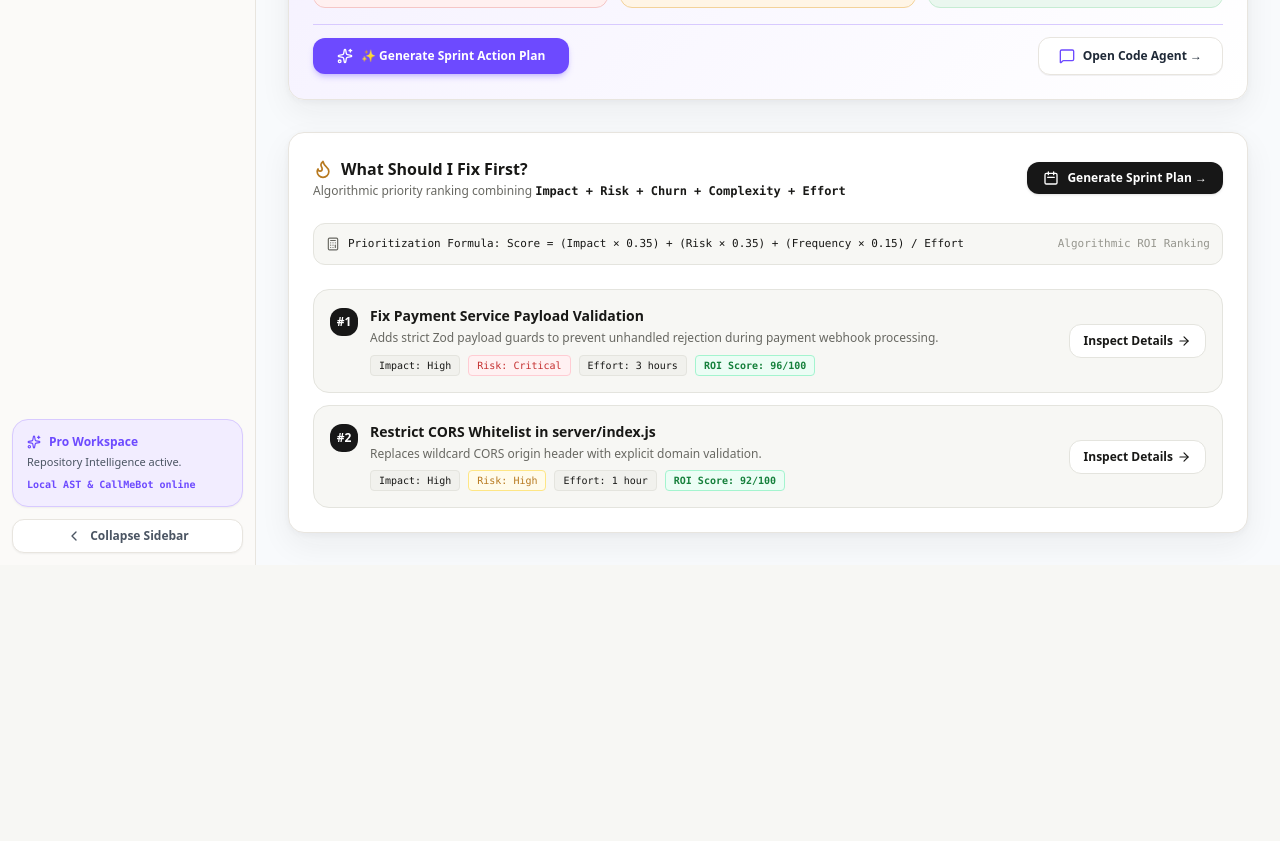
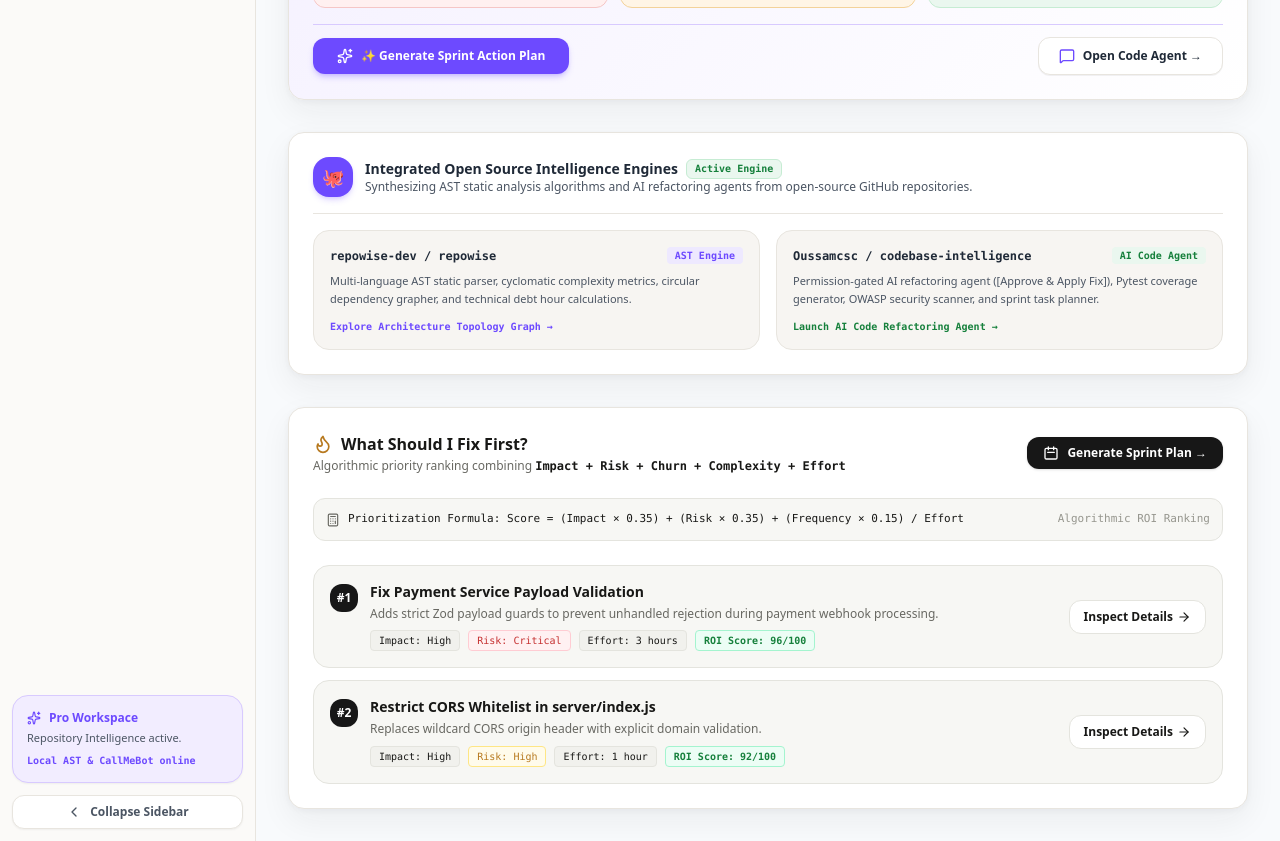
Before and after one commit to Abhilanshu/Repo-Mind-Ai, a React (Vite) app: page / in a window 1280 px wide. Shown: the part 820-1661 px from the top of the page. Before the commit the page ends 1385 px from the top, so only its background shows below. Built offline with nearby package versions, Linux system fonts and the light colour scheme.

Commit message:
feat: display open-source GitHub intelligence engine integration cards for repowise and codebase-intelligence on Overview dashboard

```diff
--- a/src/App.tsx
+++ b/src/App.tsx
@@ -228,6 +228,64 @@ export function App() {
                     onAskAI={() => setActiveTab('ai_assistant')}
                   />
 
+                  {/* GitHub Intelligence Engine Integration Card */}
+                  <div className="card-panel rounded-3xl p-6 bg-white border border-[#E8E5DF] space-y-4 font-sans">
+                    <div className="flex flex-col sm:flex-row sm:items-center justify-between gap-4 border-b border-[#E8E5DF] pb-4">
+                      <div className="flex items-center space-x-3">
+                        <div className="w-10 h-10 rounded-2xl bg-[#6D4AFF] text-white flex items-center justify-center font-bold text-lg shadow-md shadow-[#6D4AFF]/20">
+                          🐙
+                        </div>
+                        <div>
+                          <h3 className="text-sm font-extrabold text-[#1F2937] flex items-center space-x-2">
+                            <span>Integrated Open Source Intelligence Engines</span>
+                            <span className="text-[10px] font-mono px-2 py-0.5 rounded-md bg-[#EAF7EF] text-[#16803C] border border-[#C6ECD3] font-bold">Active Engine</span>
+                          </h3>
+                          <p className="text-xs text-[#4B5563]">Synthesizing AST static analysis algorithms and AI refactoring agents from open-source GitHub repositories.</p>
+                        </div>
+                      </div>
+                    </div>
+
+                    <div className="grid grid-cols-1 md:grid-cols-2 gap-4 text-xs">
+                      {/* Repowise Engine Card */}
+                      <div
+                        onClick={() => setActiveTab('architecture')}
+                        className="p-4 rounded-2xl bg-[#F7F5F2] hover:bg-[#EEE9FF] border border-[#E8E5DF] hover:border-[#D8CAFF] transition cursor-pointer group"
+                      >
+                        <div className="flex items-center justify-between mb-2">
+                          <span className="font-mono font-extrabold text-[#1F2937] group-hover:text-[#6D4AFF] text-xs flex items-center space-x-1.5">
+                            <span>repowise-dev / repowise</span>
+                          </span>
+                          <span className="text-[10px] font-mono px-2 py-0.5 rounded bg-[#EEE9FF] text-[#6D4AFF] font-bold">AST Engine</span>
+                        </div>
+                        <p className="text-[11px] text-[#4B5563] leading-relaxed mb-3">
+                          Multi-language AST static parser, cyclomatic complexity metrics, circular dependency grapher, and technical debt hour calculations.
+                        </p>
+                        <div className="flex items-center space-x-2 text-[10px] font-mono font-bold text-[#6D4AFF]">
+                          <span>Explore Architecture Topology Graph →</span>
+                        </div>
+                      </div>
+
+                      {/* Codebase Intelligence Engine Card */}
+                      <div
+                        onClick={() => setActiveTab('ai_assistant')}
+                        className="p-4 rounded-2xl bg-[#F7F5F2] hover:bg-[#EEE9FF] border border-[#E8E5DF] hover:border-[#D8CAFF] transition cursor-pointer group"
+                      >
+                        <div className="flex items-center justify-between mb-2">
+                          <span className="font-mono font-extrabold text-[#1F2937] group-hover:text-[#6D4AFF] text-xs flex items-center space-x-1.5">
+                            <span>Oussamcsc / codebase-intelligence</span>
+                          </span>
+                          <span className="text-[10px] font-mono px-2 py-0.5 rounded bg-[#EAF7EF] text-[#16803C] font-bold">AI Code Agent</span>
+                        </div>
+                        <p className="text-[11px] text-[#4B5563] leading-relaxed mb-3">
+                          Permission-gated AI refactoring agent ([Approve & Apply Fix]), Pytest coverage generator, OWASP security scanner, and sprint task planner.
+                        </p>
+                        <div className="flex items-center space-x-2 text-[10px] font-mono font-bold text-[#16803C]">
+                          <span>Launch AI Code Refactoring Agent →</span>
+                        </div>
+                      </div>
+                    </div>
+                  </div>
+
                   {/* Prioritization Engine ("What Should I Fix First?") */}
                   <PrioritizationEngine
                     actions={prioritizedActions}
```
